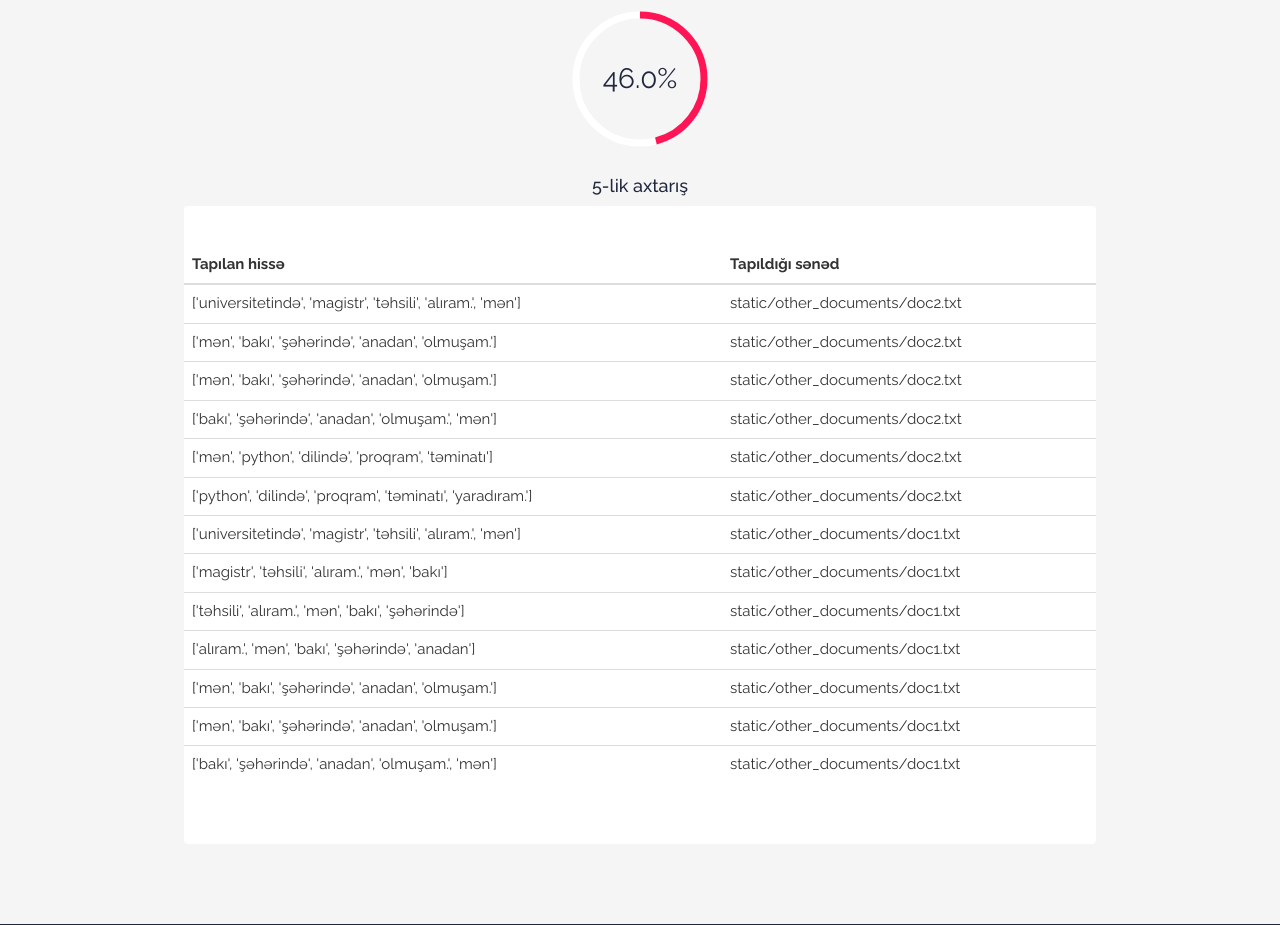
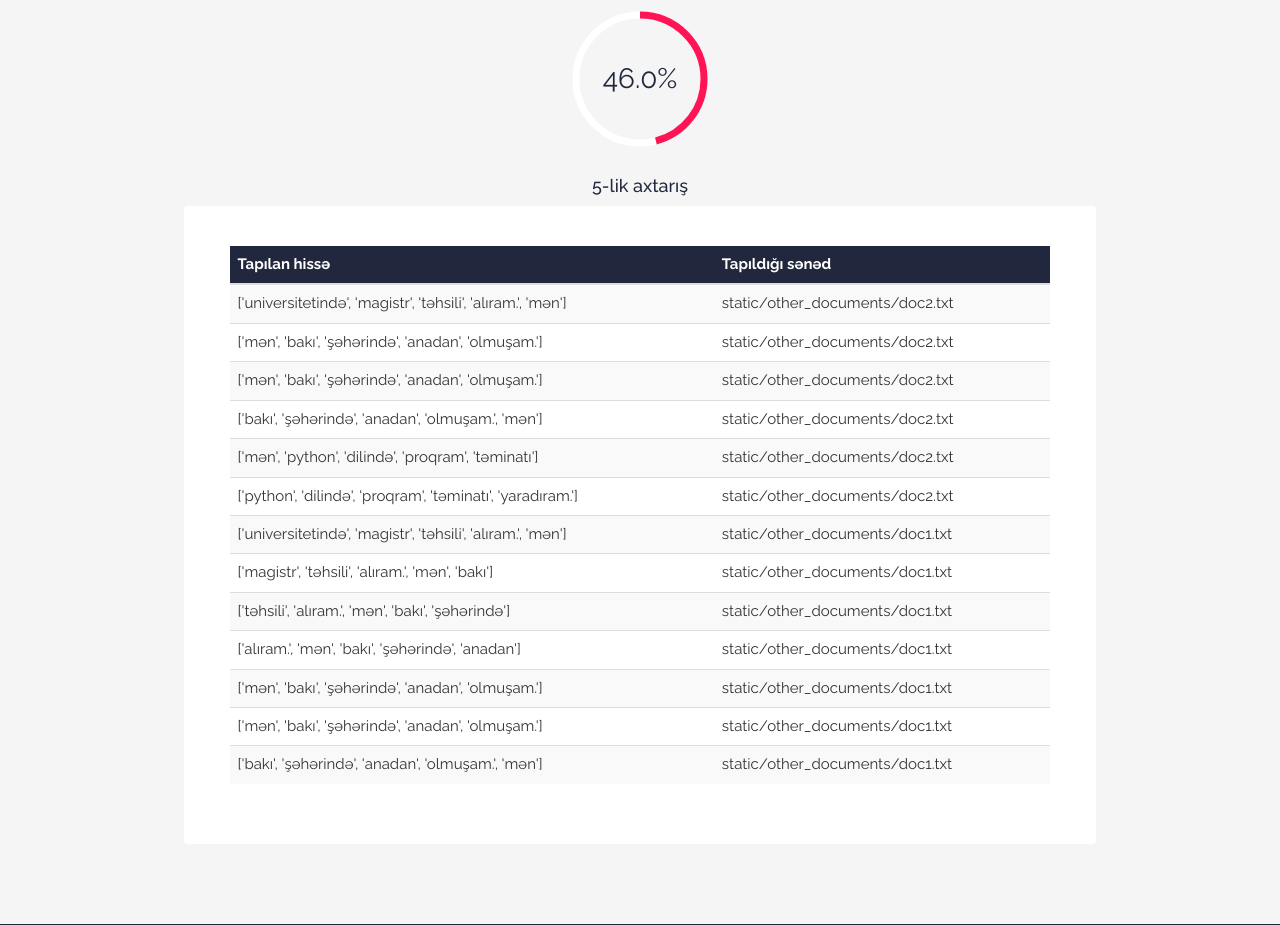
Before and after one commit to theprogbash/plagiant-ip, a Django app: page /result in a window 1280 px wide. Shown: the part 431-1356 px from the top of the page. Run offline with Django 3.2, Linux system fonts and the light colour scheme; the first user in the database is signed in; data comes from the database, SQL or seed files in the repository; some libraries are stand-ins or nearby versions.

Commit message:
Changed report table design

```diff
--- a/static/css/style.css
+++ b/static/css/style.css
@@ -19,6 +19,9 @@ h2::selection,
 h3::selection,
 h4::selection,
 li::selection,
+td::selection,
+tr::selection,
+th::selection,
 a::selection,
 input::selection,
 span::selection,
@@ -454,6 +457,19 @@ fieldset {
     margin: auto;
     padding: 40px 0px;
     border-radius: 4px;
+    cursor: pointer;
+}
+.detailed-report:hover{
+    box-shadow: 0px 0px 40px 1px rgba(0,0,0,0.75);
+    transition: .5s;
+}
+.detailed-report-container{
+    width:90%;
+    margin: auto;
+}
+.detailed-report-container thead{
+    background-color: var(--main-blue);
+    color: #fff
 }
 
 .team h4,.skill h4 {
--- a/templates/result.html
+++ b/templates/result.html
@@ -190,7 +190,8 @@
             </div>
 
             <div class="detailed-report">
-                <table class="table">
+                <div class="detailed-report-container">
+                    <table class="table table-striped table-hover">
                         <thead>
                             <tr>
                                 <th>Tapılan hissə</th>
@@ -206,6 +207,7 @@
                             {% endfor %}
                         </tbody>
                     </table>
+                </div>
             </div>
         </div>
     </section>
```
Lines whose indentation alone changed are shown as unchanged.
